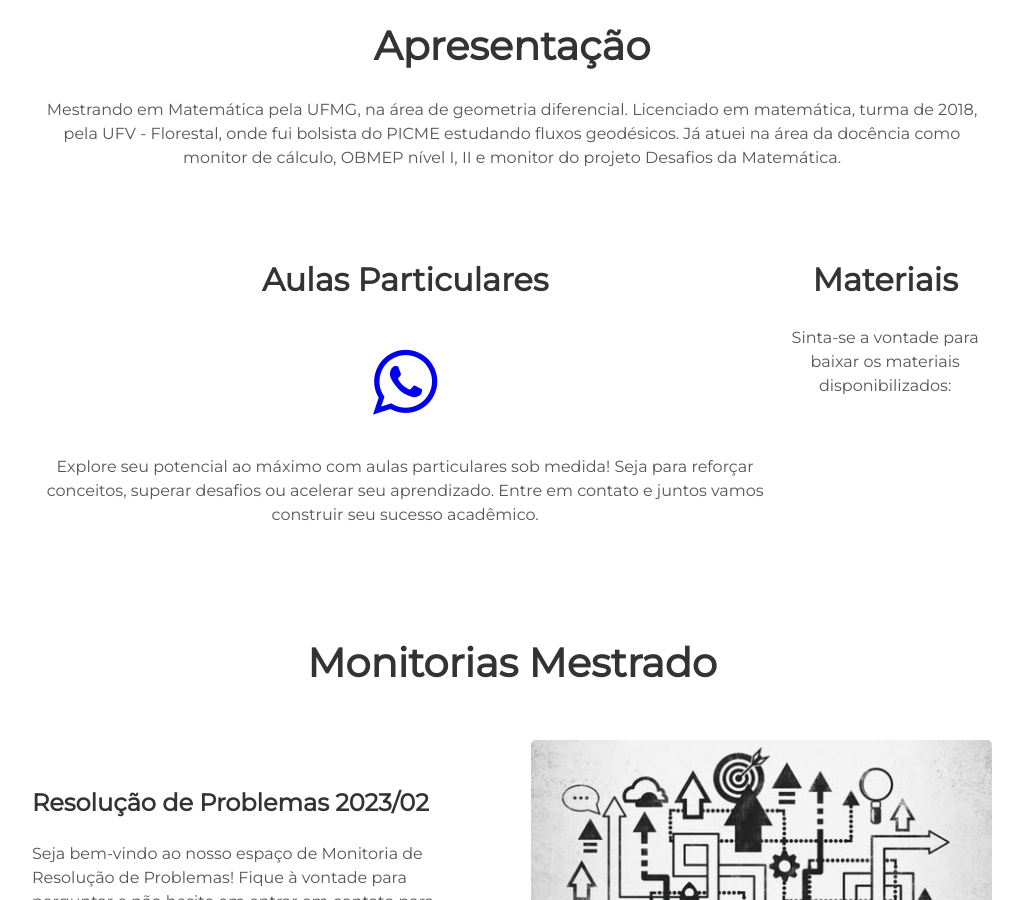
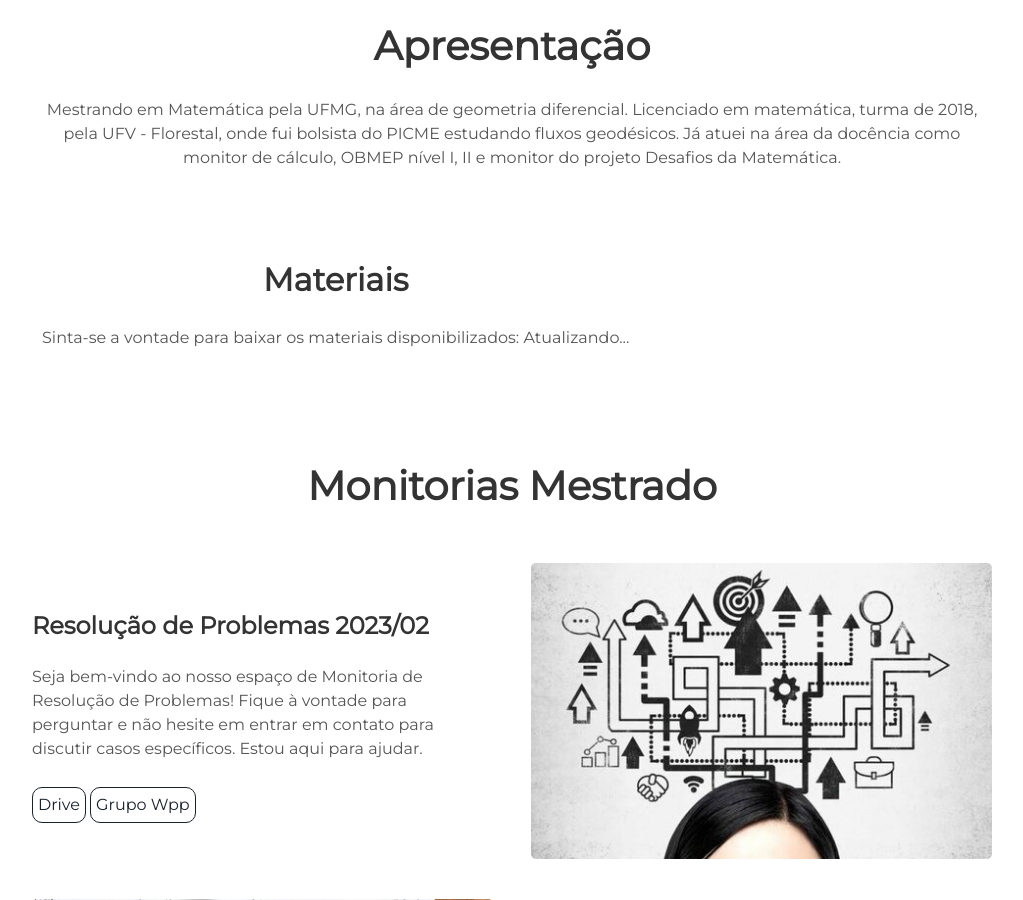
Before and after one commit to AugustoMeireles/AugustoMeireles.github.io, a Jekyll site: the page built from index.html, in a window 1280 px wide and 900 px high, scrolled down 959 px. Shown: the whole window, without its empty margins (128-1151 px from the left). Built offline with Jekyll 4.4.1, drawn with Linux system fonts in a browser that asks for light colours.

Commit message:
Update about.html

```diff
--- a/_includes/about.html
+++ b/_includes/about.html
@@ -2,19 +2,14 @@
   <h1> Apresentação </h1>
   <p> {{site.user_description}} </p>
 </div>
-  <div class="user">
-    <div class="tech">
-      <h2>Aulas Particulares</h2>
-      <div class="body-icons">
-      <a aria-label="My Google Plus" target="_blank" href="https://api.whatsapp.com/send?phone=5531971309258&text=Estou%20interessado(a)%20em%20aulas%20particulares.%20Você%20está%20disponível%20para%20discutir%20opções%20e%20disponibilidade?"><i class="icon fa fa-whatsapp" aria-hidden="true"></i></a>
-      </div>
-      <p>Explore seu potencial ao máximo com aulas particulares sob medida! Seja para reforçar conceitos, superar desafios ou acelerar seu aprendizado. Entre em contato e juntos vamos construir seu sucesso acadêmico.</p>
-    </div>
 
   <div class="user">
     <div class="tech">
       <h2> Materiais </h2>
-      <p> Sinta-se a vontade para baixar os materiais disponibilizados: </p>
+      <p> Sinta-se a vontade para baixar os materiais disponibilizados:
+
+       Atualizando...
+      </p>
     </div>
 
 </div>
```
